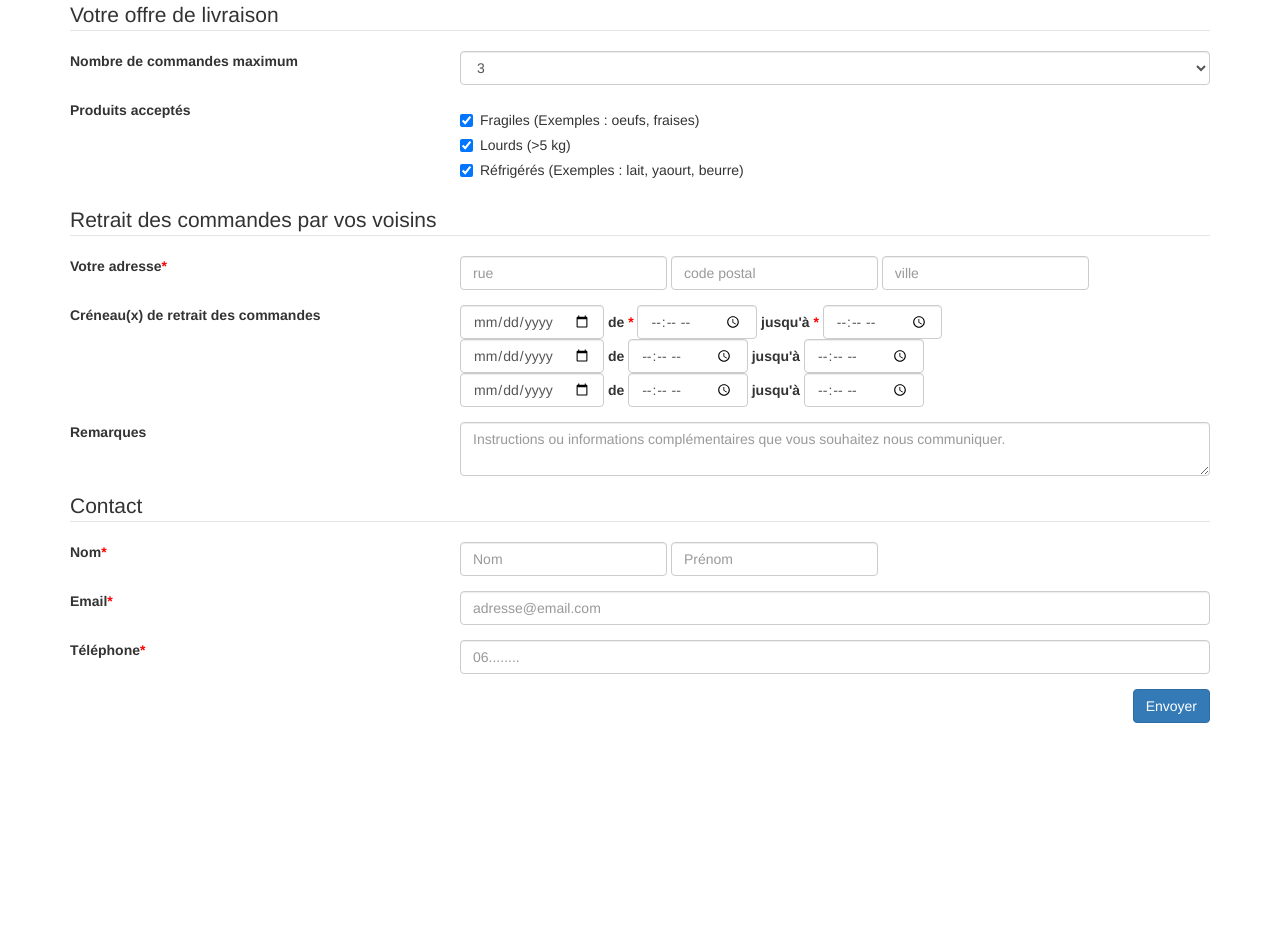
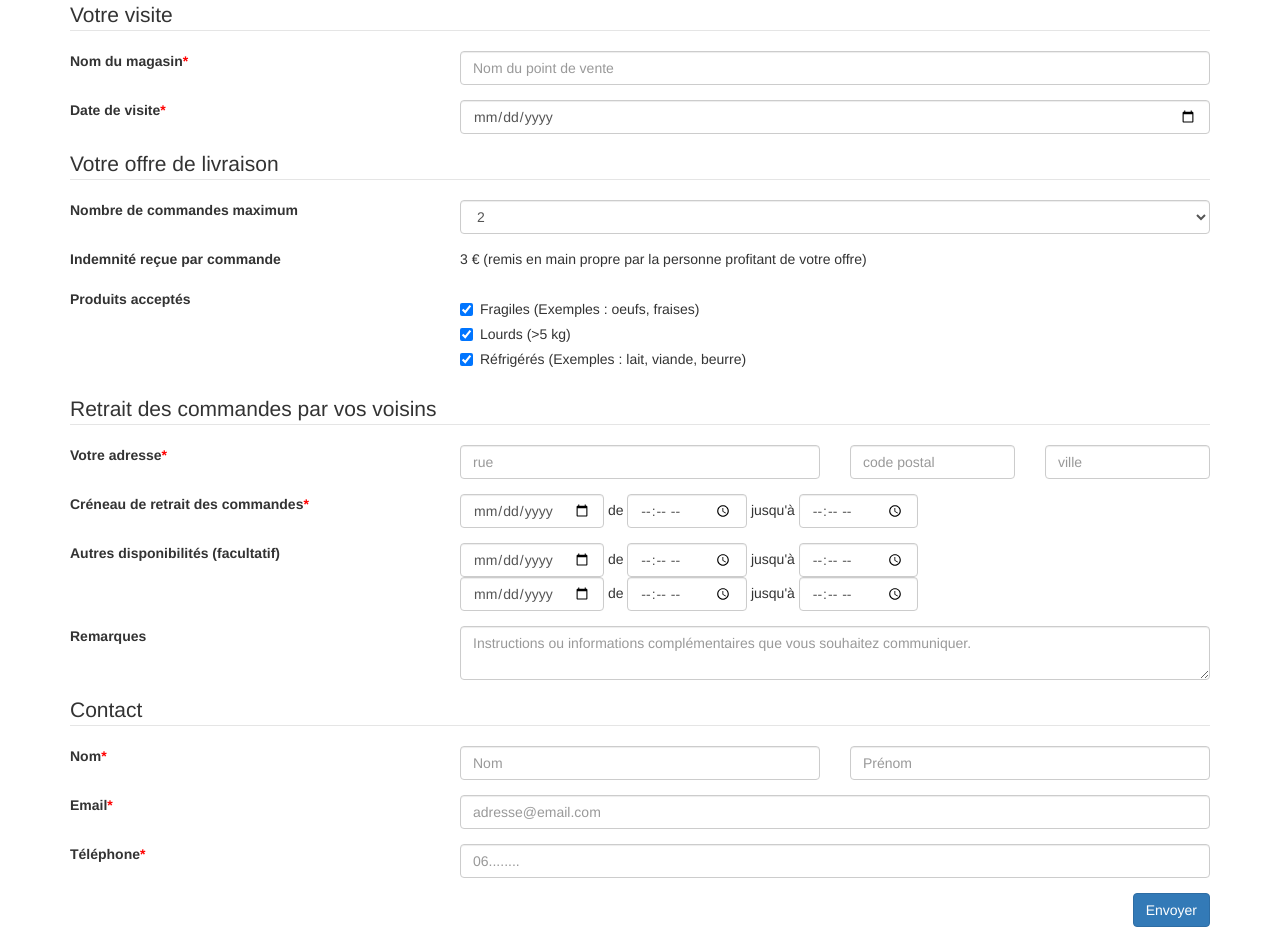
Before and after one commit to jeromedumas/locomiam-shipping-offer-form, a website: page index.html in a window 1280 px wide. Before the commit the page ends 800 px from the top, so only its background shows below. Drawn offline with nearby package versions, Linux system fonts and the light colour scheme.

Commit message:
Intégration de la section votre visite + mise en forme suite échange Eric

```diff
--- a/index.html
+++ b/index.html
@@ -3,22 +3,39 @@
 
 <head>
     <meta charset="utf-8">
+    <meta http-equiv="X-UA-Compatible" content="IE=edge">
     <meta name="viewport" content="width=device-width, initial-scale=1, shrink-to-fit=no">
 
     <title>Proposer une offre de livraison</title>
 
     <link rel="stylesheet" href="https://maxcdn.bootstrapcdn.com/bootstrap/3.3.7/css/bootstrap.min.css">
     <link rel="stylesheet" href="style.css">
-    </script>
-
-    <script src="https://ajax.googleapis.com/ajax/libs/jquery/3.2.1/jquery.min.js"></script>
-    <script src="https://maxcdn.bootstrapcdn.com/bootstrap/3.3.7/js/bootstrap.min.js"></script>
 
 </head>
 
 <body>
     <div class="container">
         <form role="form" data-toggle="validator" method="POST" accept-charset="utf-8">
+
+            <fieldset id="offer_details">
+                <legend>Votre visite</legend>
+
+                <div class="form-group row required">
+                    <label class="col-lg-4 control-label">Nom du magasin</label>
+                    <div class="col-lg-8">
+                        <input class="form-control" type="text" id="store" placeholder="Nom du point de vente" required>
+                    </div>
+                </div>
+
+
+                <div class="form-group row required">
+                    <label class="control-label col-md-4">Date de visite</label>
+                    <div class="col-md-8">
+                        <input class="form-control" type="date" required>
+                    </div>
+                </div>
+
+            </fieldset>
 
             <fieldset id="offer_details">
                 <legend>Votre offre de livraison</legend>
@@ -28,11 +45,18 @@
                     <div class="col-lg-8">
                         <select class="form-control" id="sel1" required>
                             <option value="1">1</option>
-                            <option value="2">2</option>
-                            <option value="3" selected>3</option>
+                            <option value="2" selected>2</option>
+                            <option value="3" >3</option>
                             <option value="4">4</option>
                             <option value="5">5</option>
                         </select>
+                    </div>
+                </div>
+
+                <div class="form-group row">
+                    <label class="col-lg-4 control-label">Indemnité reçue par commande</label>
+                    <div class="col-lg-8">
+                        3 € (remis en main propre par la personne profitant de votre offre)
                     </div>
                 </div>
 
@@ -46,7 +70,7 @@
                             <label><input type="checkbox" value="" checked>Lourds (>5 kg)</label>
                         </div>
                         <div class="checkbox">
-                            <label><input type="checkbox" value="" checked>Réfrigérés (Exemples : lait, yaourt, beurre)</label>
+                            <label><input type="checkbox" value="" checked>Réfrigérés (Exemples : lait, viande, beurre)</label>
                         </div>
                     </div>
                 </div>
@@ -58,36 +82,46 @@
 
                 <div class="form-group row required">
                     <label class="control-label col-md-4">Votre adresse</label>
-                    <div class="form-inline col-md-8">
-                        <input class="form-control mr-sm-1" id="address-line1" type="text" placeholder="rue" required>
-                        <input class="form-control mr-sm-1" id="postal-code" type="number" placeholder="code postal" required>
-                        <input class="form-control mr-sm-1" id="city" type="text" placeholder="ville" required>
+                    <div class="col-md-4">
+                        <input class="form-control" id="address-line1" type="text" placeholder="rue" required>
+                    </div>
+                    <div class="col-md-2">
+                        <input class="form-control " id="postal-code" type="number" placeholder="code postal" required>
+                    </div>
+                    <div class="col-md-2">
+                        <input class="form-control" id="city" type="text" placeholder="ville" required>
+                    </div>
+                </div>
+
+                <div class="form-group row required">
+                    <label class="control-label col-md-4">Créneau de retrait des commandes</label>
+                    <div class="col-md-8">
+                        <div class="form-inline">
+                            <input class="form-control mr-sm-1" type="date" required>
+                            de
+                            <input class="form-control mr-sm-1" type="time" required>
+                            jusqu'à
+                            <input class="form-control mr-sm-1" type="time" required>
+                        </div>
                     </div>
                 </div>
 
                 <div class="form-group row">
-                    <label class="control-label col-md-4">Créneau(x) de retrait des commandes</label>
+                    <label class="control-label col-md-4">Autres disponibilités (facultatif)</label>
                     <div class="col-md-8">
-                        <div class="form-inline required">
-                            <input class="form-control mr-sm-1" type="date" required>
-                            <label class="control-label mr-sm-1"> de </label>
-                            <input class="form-control mr-sm-1" type="time" required>
-                            <label class="control-label mr-sm-1"> jusqu'à </label>
-                            <input class="form-control mr-sm-1" type="time" required>
+                        <div class="form-inline">
+                            <input class="form-control mr-sm-1" type="date">
+                            de
+                            <input class="form-control mr-sm-1" type="time">
+                            jusqu'à
+                            <input class="form-control mr-sm-1" type="time">
                         </div>
                         <div class="form-inline">
-                            <input class="form-control mr-sm-1" type="date" >
-                            <label class="control-label mr-sm-1"> de </label>
-                            <input class="form-control mr-sm-1" type="time" >
-                            <label class="control-label mr-sm-1"> jusqu'à </label>
-                            <input class="form-control mr-sm-1" type="time" >
-                        </div>
-                        <div class="form-inline">
-                            <input class="form-control mr-sm-1" type="date" >
-                            <label class="control-label mr-sm-1"> de </label>
-                            <input class="form-control mr-sm-1" type="time" >
-                            <label class="control-label mr-sm-1"> jusqu'à </label>
-                            <input class="form-control mr-sm-1" type="time" >
+                            <input class="form-control mr-sm-1" type="date">
+                            de
+                            <input class="form-control mr-sm-1" type="time">
+                            jusqu'à
+                            <input class="form-control mr-sm-1" type="time">
                         </div>
                     </div>
                 </div>
@@ -95,7 +129,7 @@
                 <div class="form-group row">
                     <label class="col-lg-4 control-label">Remarques</label>
                     <div class="col-lg-8">
-                        <textarea class="form-control" id="notes" placeholder="Instructions ou informations complémentaires que vous souhaitez nous communiquer."></textarea>
+                        <textarea class="form-control" id="notes" placeholder="Instructions ou informations complémentaires que vous souhaitez communiquer."></textarea>
                     </div>
                 </div>
             </fieldset>
@@ -106,10 +140,14 @@
 
                 <div class="form-group row required">
                     <label class="control-label col-md-4">Nom</label>
-                    <div class="form-inline col-md-8">
-                        <input class="form-control mr-sm-1" id="lastname" type="text" placeholder="Nom" required>
-                        <input class="form-control mr-sm-1" id="firstname" type="text" placeholder="Prénom" required>
+
+                    <div class="col-md-4">
+                        <input class="form-control" id="lastname" type="text" placeholder="Nom" required>
                     </div>
+                    <div class="col-md-4">
+                        <input class="form-control" id="firstname" type="text" placeholder="Prénom" required>
+                    </div>
+
                 </div>
 
                 <div class="form-group row required">
@@ -142,6 +180,18 @@
 
     </div>
 
+
+    <!-- jQuery (necessary for Bootstrap's JavaScript plugins) -->
+    <script src="https://ajax.googleapis.com/ajax/libs/jquery/3.2.1/jquery.min.js"></script>
+
+    <!-- Latest compiled and minified Bootstrap -->
+    <script src="https://maxcdn.bootstrapcdn.com/bootstrap/3.3.7/js/bootstrap.min.js"></script>
+
+    <!-- Include Firebase Library -->
+    <script src="https://www.gstatic.com/firebasejs/4.1.2/firebase.js"></script>
+
+    <!-- Contacts Store JavaScript -->
+    <script src="script.js"></script>
 </body>
 
 </html>
--- /dev/null
+++ b/script.js
@@ -0,0 +1,10 @@
+// Initialize Firebase
+var config = {
+  apiKey: "AIzaSyAJKRLAGc_LF1ILyY6ilEVmnpAZR9CpCIA",
+  authDomain: "locomiam-shipping-offers.firebaseapp.com",
+  databaseURL: "https://locomiam-shipping-offers.firebaseio.com",
+  projectId: "locomiam-shipping-offers",
+  storageBucket: "locomiam-shipping-offers.appspot.com",
+  messagingSenderId: "1041222257094"
+};
+firebase.initializeApp(config);
```
